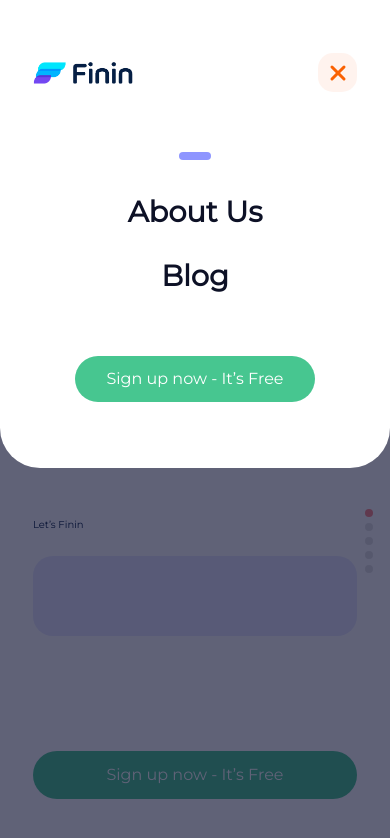
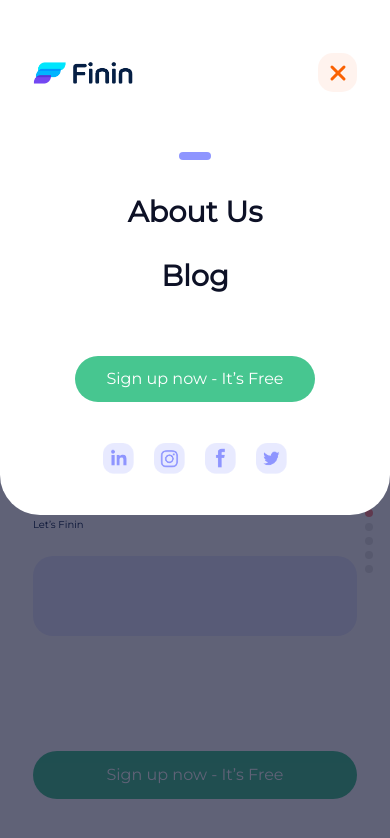
Before and after one commit to qajikHyan/myProject, a plain HTML site: page index.html in a window 390 px wide. Both pictures are taken after a click on the element 348 px from the left and 63 px from the top of the page. Drawn offline with nearby package versions, Linux system fonts and the light colour scheme.

Commit message:
change mobile version

```diff
--- a/css/style.css
+++ b/css/style.css
@@ -532,6 +532,9 @@ body {
 	.logo-mobile{
 		display: flex;
 	}
+	.icons-mobile{
+		display: block;
+	}
 	.logo-img-mobile{
 		width: 100px;
 	}
```
